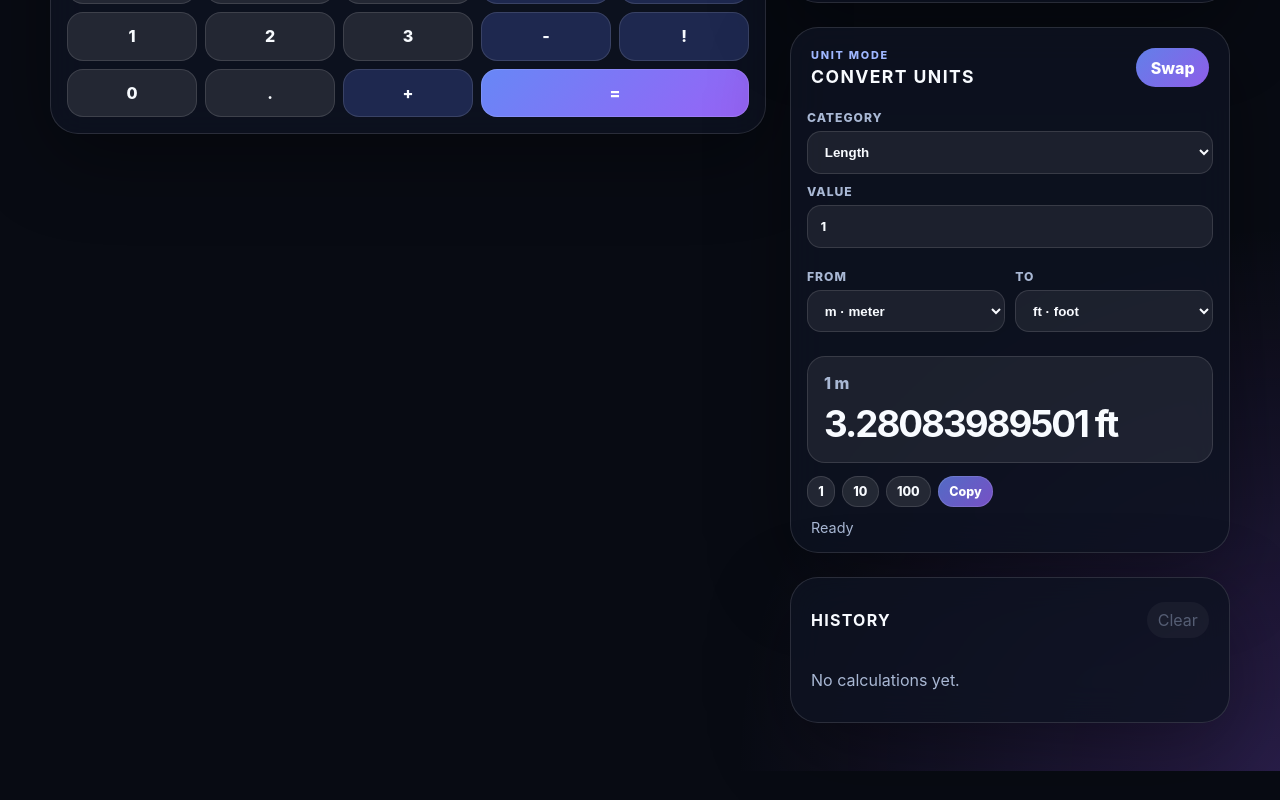
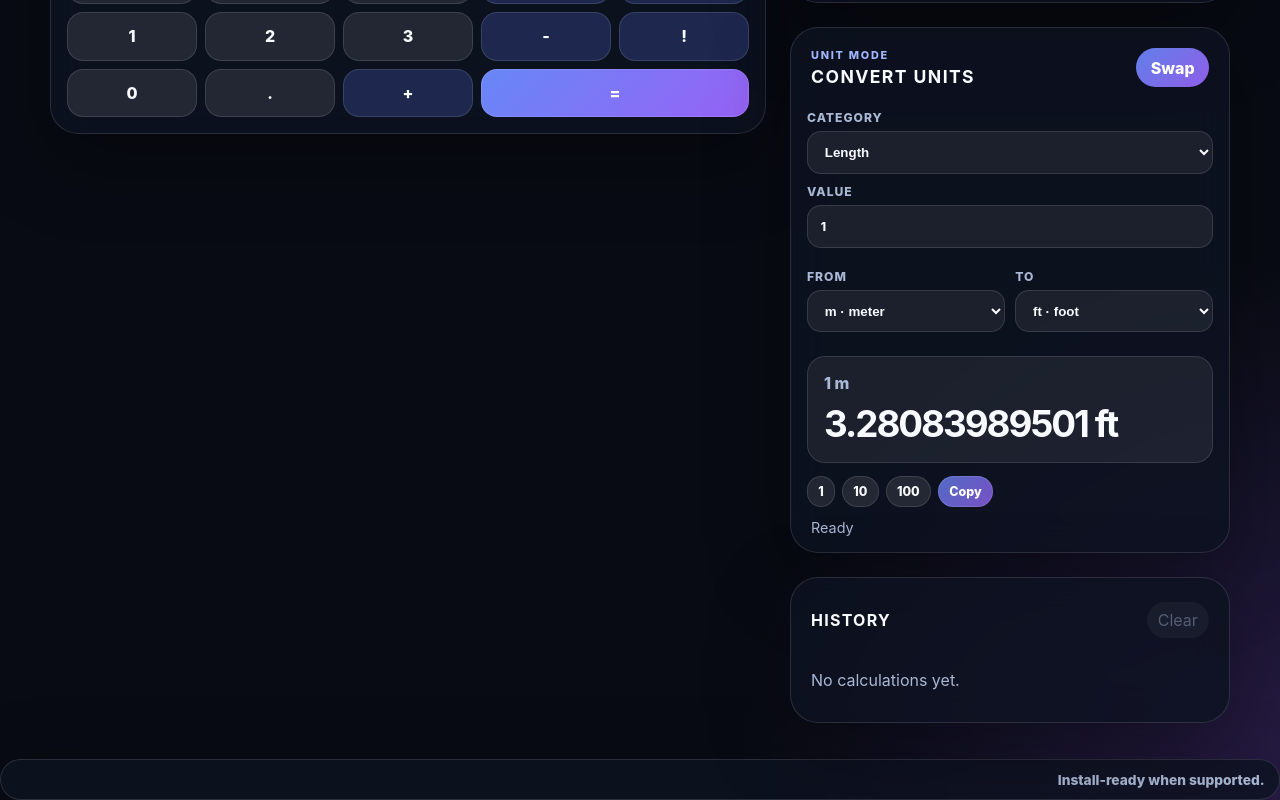
Before and after one commit to MichaelWave369/ParaCalc369, a React (Vite) app: page / in a window 1280 px wide. Shown: the part 934-1734 px from the top of the page. Before the commit the page ends 1705 px from the top, so only its background shows below. Built offline with nearby package versions, Linux system fonts and the light colour scheme.

Commit message:
Render PWA status component

```diff
--- a/src/main.jsx
+++ b/src/main.jsx
@@ -1,6 +1,7 @@
 import React from 'react';
 import { createRoot } from 'react-dom/client';
 import App from './App.jsx';
+import PwaStatus from './PwaStatus.jsx';
 import { registerServiceWorker } from './registerServiceWorker.js';
 import './styles.css';
 import './graph.css';
@@ -10,6 +11,7 @@ import './pwa.css';
 createRoot(document.getElementById('root')).render(
   <React.StrictMode>
     <App />
+    <PwaStatus />
   </React.StrictMode>,
 );
 
```
